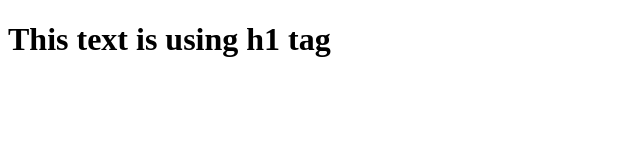
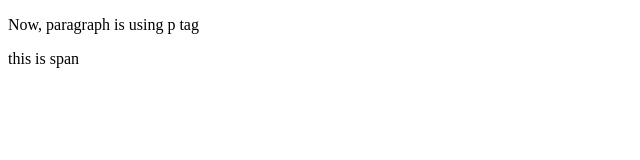
Before and after one commit to emryswarlock/my-first-repo, a plain HTML site: page index.html in a window 1280 px wide. Shown: the whole page, without its empty margins (0-640 px from the left). Drawn offline with Linux system fonts and the light colour scheme.

Commit message:
Menghapus h1 , manambahkan paragraf dan span

```diff
--- a/index.html
+++ b/index.html
@@ -5,6 +5,7 @@
     <title>Simple Html</title>
 </head>
 <body>
-    <h1>This text is using h1 tag</h1>
+    <p>Now, paragraph is using p tag</p>
+    <span>this is span</span>
 </body>
 </html>
```
